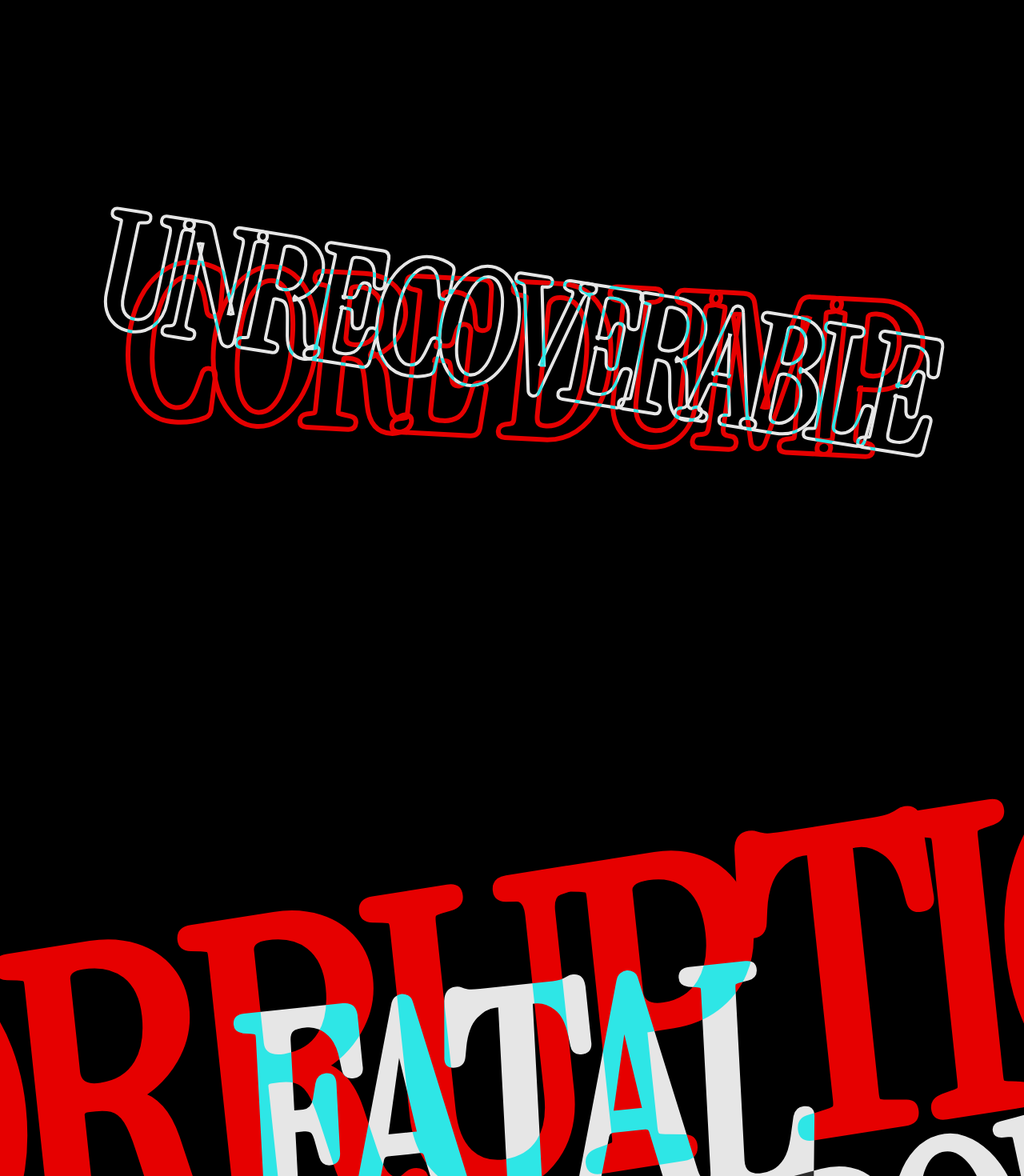
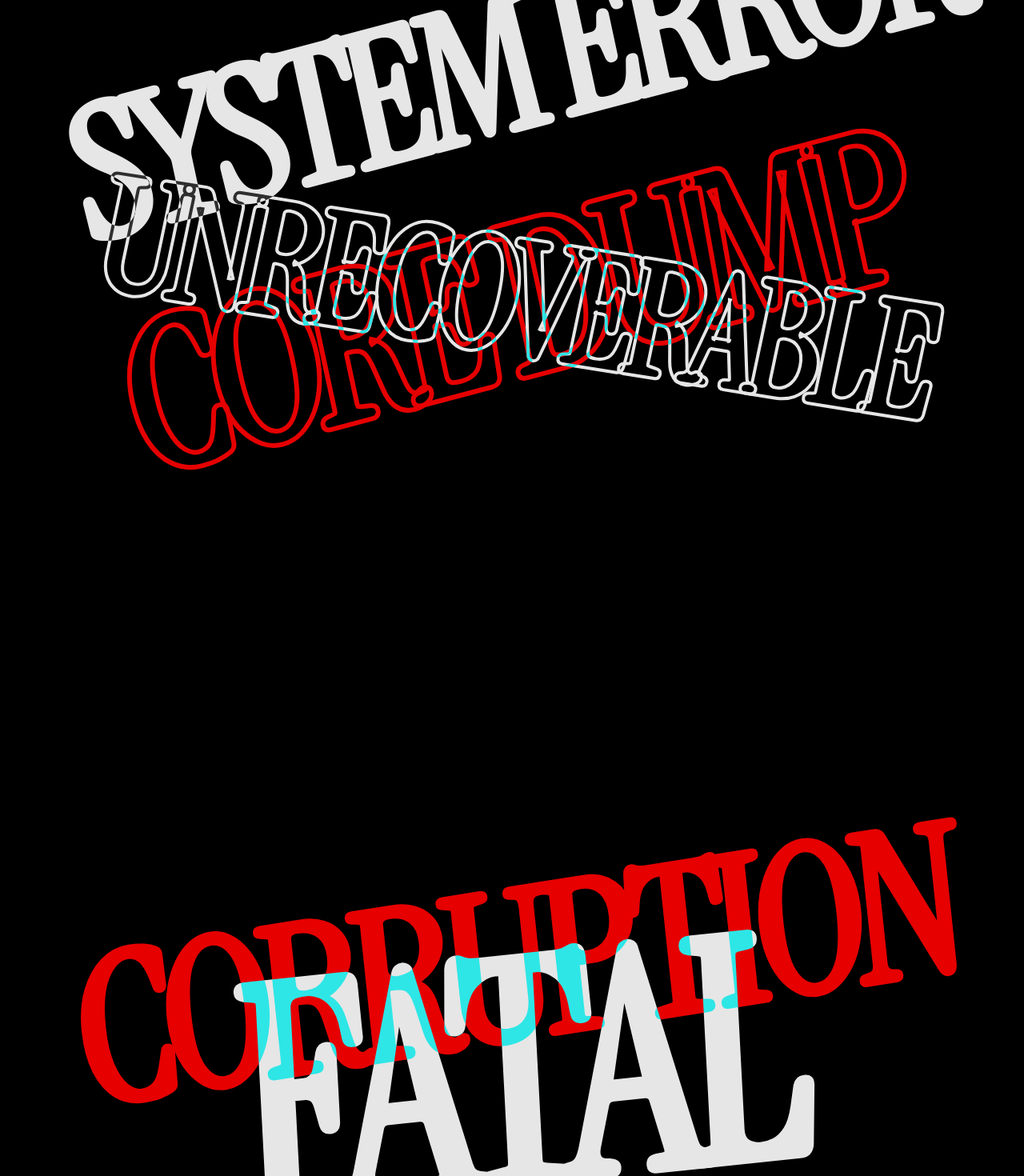
Before and after one commit to CodeThread386/FaultLine, a Next.js app: page / in a window 1280 px wide. Shown: the part 1400-2870 px from the top of the page at 80% size. Built offline with nearby package versions, Linux system fonts and the light colour scheme; no server answers.

Commit message:
fix: parallax positioning, void 0 change, remove shbang

```diff
--- a/components/landing/InfiniteZoom.jsx
+++ b/components/landing/InfiniteZoom.jsx
@@ -9,26 +9,26 @@ export default function InfiniteZoom() {
     offset: ["start start", "end end"]
   });
 
-  // Scale from 1 to 30 over the first 33% of the scroll
-  const scale = useTransform(scrollYProgress, [0, 0.33], [1, 30]);
-  const opacity = useTransform(scrollYProgress, [0, 0.25, 0.33], [1, 1, 0]);
+  // Animate across the entire scroll
+  const scale = useTransform(scrollYProgress, [0, 1], [1, 30]);
+  const opacity = useTransform(scrollYProgress, [0.85, 1], [1, 0]);
 
   // Flashbang hits exactly when the O completely engulfs the camera at 33%
   // It then stays on screen for the entire remaining 66% of the scroll
-  const flashbangOpacity = useTransform(scrollYProgress, [0.33, 0.35, 1], [0, 1, 1]);
+  //const flashbangOpacity = useTransform(scrollYProgress, [0.33, 0.35, 1], [0, 1, 1]);
 
   return (
-    <div ref={containerRef} className="h-[500vh] relative bg-black">
+    <div ref={containerRef} className="h-[300vh] relative bg-black">
       <div className="sticky top-0 h-screen w-full flex items-center justify-center overflow-hidden">
         <motion.div
           className="fl-display tracking-tighter text-white mix-blend-difference flex flex-col items-center justify-center"
           style={{ scale, opacity }}
         >
           <div className="text-[15vw] leading-none text-transparent" style={{ WebkitTextStroke: "2px white" }}>
-            VOID
+            GRAVITAS
           </div>
           <div className="text-[20vw] leading-none transform -mt-16">
-            O
+            '27
           </div>
         </motion.div>
 
@@ -42,7 +42,7 @@ export default function InfiniteZoom() {
         />
 
         {/* Literal Flashbang Grenade */}
-        <motion.div
+        {/* <motion.div
           className="absolute inset-0 bg-white pointer-events-none z-[100] flex items-center justify-center overflow-hidden"
           style={{ opacity: flashbangOpacity }}
         >
@@ -54,7 +54,7 @@ export default function InfiniteZoom() {
           >
             SHBAAANNGGG
           </motion.div>
-        </motion.div>
+        </motion.div> */}
       </div>
     </div>
   );
--- a/components/landing/ParallaxCrash.jsx
+++ b/components/landing/ParallaxCrash.jsx
@@ -9,22 +9,22 @@ export default function ParallaxCrash() {
     offset: ["start end", "end start"]
   });
 
-  const y1 = useTransform(scrollYProgress, [0, 1], ["-100%", "400%"]);
-  const y2 = useTransform(scrollYProgress, [0, 1], ["200%", "-200%"]);
+  const y1 = useTransform(scrollYProgress, [0, 1], ["-100%", "-350%"]);
+  const y2 = useTransform(scrollYProgress, [0, 1], ["200%", "-250%"]);
   const y3 = useTransform(scrollYProgress, [0, 1], ["-150%", "250%"]);
-  const y4 = useTransform(scrollYProgress, [0, 1], ["300%", "-300%"]);
-  const y5 = useTransform(scrollYProgress, [0, 1], ["-50%", "150%"]);
+  const y4 = useTransform(scrollYProgress, [0, 1], ["300%", "-350%"]);
+  const y5 = useTransform(scrollYProgress, [0, 1], ["-50%", "250%"]);
 
   return (
     <div ref={containerRef} className="h-[250vh] w-full relative overflow-hidden bg-black flex items-center justify-center border-t-[24px] border-b-[24px] border-white transform -skew-y-3 mb-32">
       <motion.div style={{ y: y1 }} className="absolute z-10 opacity-90 mix-blend-difference pointer-events-none">
-        <h2 className="fl-display text-[25vw] tracking-tighter leading-none text-white uppercase whitespace-nowrap transform -rotate-12">
+        <h2 className="fl-display text-[18vw] tracking-tighter leading-none text-white uppercase whitespace-nowrap transform -rotate-12">
           SYSTEM ERROR
         </h2>
       </motion.div>
 
       <motion.div style={{ y: y2 }} className="absolute z-20 opacity-90 mix-blend-difference pointer-events-none">
-        <h2 className="fl-display text-[20vw] tracking-tighter leading-none text-transparent uppercase whitespace-nowrap transform rotate-6" style={{ WebkitTextStroke: "6px #ff0000" }}>
+        <h2 className="fl-display text-[20vw] tracking-tighter leading-none text-transparent uppercase whitespace-nowrap transform -rotate-12" style={{ WebkitTextStroke: "6px #ff0000" }}>
           CORE DUMP
         </h2>
       </motion.div>
@@ -42,7 +42,7 @@ export default function ParallaxCrash() {
       </motion.div>
 
       <motion.div style={{ y: y5 }} className="absolute z-50 opacity-90 mix-blend-difference pointer-events-none">
-        <h2 className="fl-display text-[40vw] tracking-tighter leading-none text-[#ff0000] uppercase whitespace-nowrap transform -rotate-6">
+        <h2 className="fl-display text-[20vw] tracking-tighter leading-none text-[#ff0000] uppercase whitespace-nowrap transform -rotate-6">
           CORRUPTION
         </h2>
       </motion.div>
```
